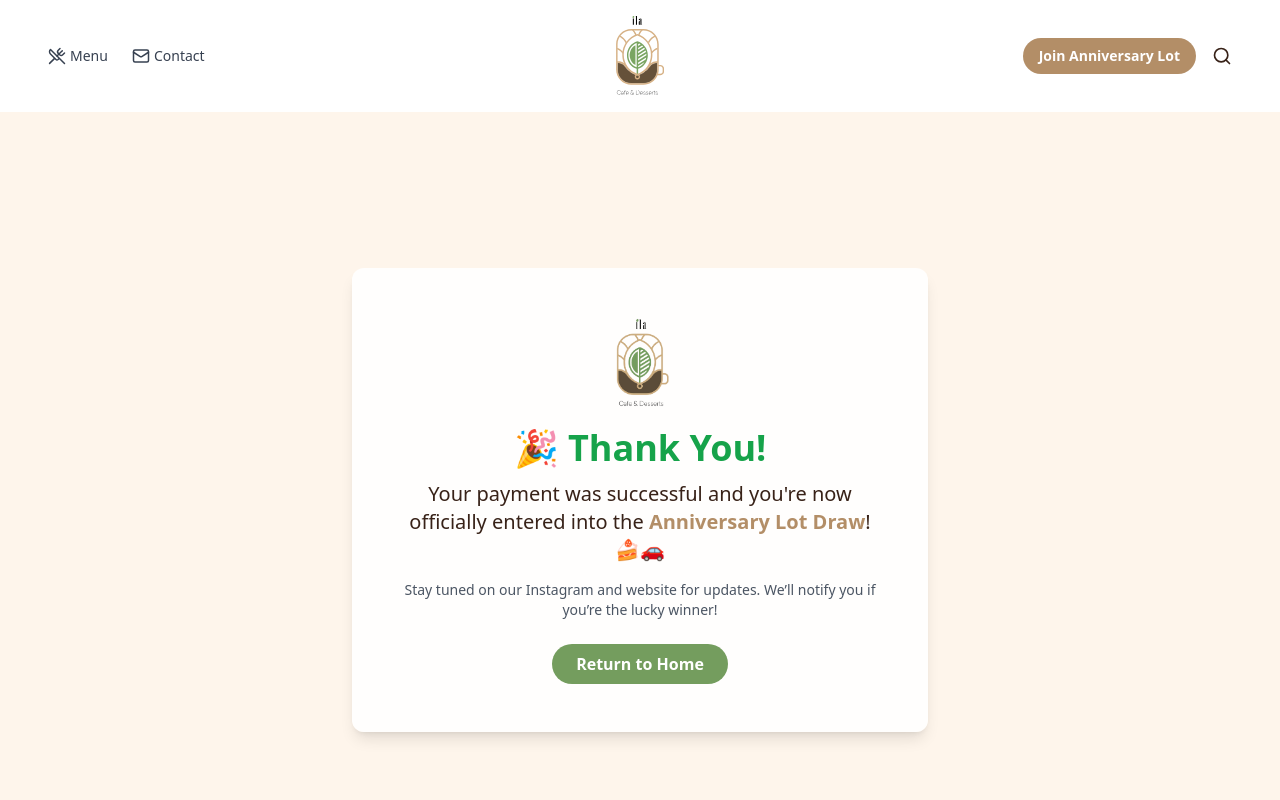
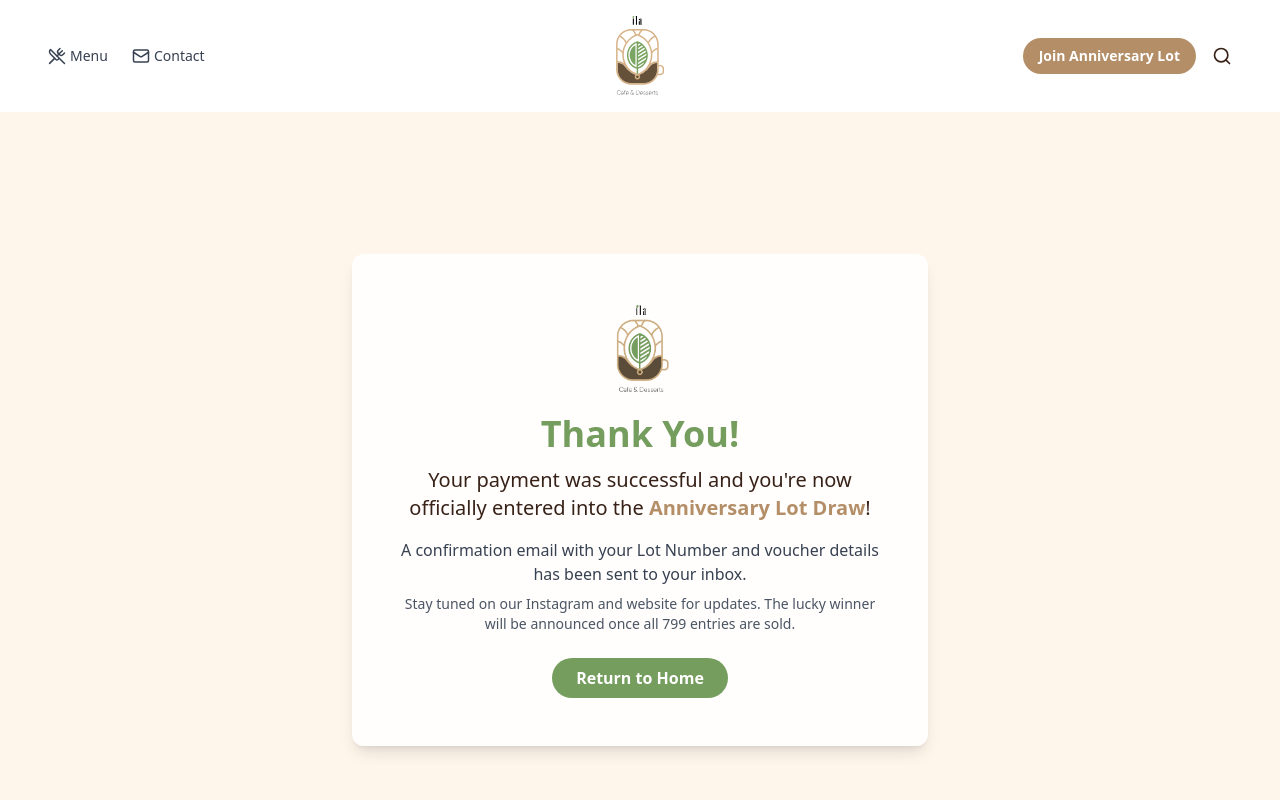
Before and after one commit to shahnavk/ila-cafe-website, a React (Create React App) app: page /anniversary-lot-success in a window 1280 px wide. Shown: the top 800 px of the page. Built offline with nearby package versions, Linux system fonts and the light colour scheme.

Commit message:
design update

```diff
--- a/src/components/Navbar.js
+++ b/src/components/Navbar.js
@@ -28,8 +28,9 @@
               key={label}
               to={path}
               className={({ isActive }) =>
-                `flex items-center gap-1 relative font-medium text-sm after:absolute after:left-0 after:-bottom-1 after:h-[2px] after:transition-all after:duration-300
-                ${isActive ? 'text-cafegreen after:w-full' : 'text-gray-700 after:w-0 hover:after:w-full hover:text-cafegreen'}`
+                `flex items-center gap-1 relative font-medium text-sm
+                 after:absolute after:left-0 after:-bottom-1 after:h-[2px] after:bg-cafebrown after:transition-all after:duration-300
+                 ${isActive ? 'text-cafegreen after:w-full' : 'text-gray-700 after:w-0 hover:after:w-full hover:text-cafegreen'}`
               }
             >
               {icon}
@@ -47,7 +48,7 @@
 
         {/* Desktop Right: CTA + Search */}
         <div className="hidden md:flex items-center gap-4 ml-auto">
-          <Link to="/anniversaryLot" className="bg-cafebrown text-white px-4 py-2 rounded-full text-sm font-semibold hover:bg-opacity-90 transition">
+          <Link to="/anniversaryLot" className="bg-cafebrown text-white px-4 py-2 rounded-full text-sm font-semibold hover:bg-cafegreen transition">
             Join Anniversary Lot
           </Link>
           <button className="hover:text-cafegreen text-textbrown" aria-label="Search">
--- a/src/pages/AnniversaryLotSuccess.js
+++ b/src/pages/AnniversaryLotSuccess.js
@@ -6,17 +6,22 @@
         alt="Ila Cafe Logo"
         className="mx-auto w-16 mb-4"
       />
-      <h1 className="text-3xl sm:text-4xl font-bold text-green-600 mb-3">
-        🎉 Thank You!
+      <h1 className="text-3xl sm:text-4xl font-bold text-cafegreen mb-3">
+        Thank You!
       </h1>
       <p className="text-lg sm:text-xl text-textbrown font-medium">
         Your payment was successful and you're now officially entered into the
-        <strong className="text-cafebrown"> Anniversary Lot Draw</strong>! 🍰🚗
+        <strong className="text-cafebrown"> Anniversary Lot Draw</strong>!
       </p>
-      <p className="text-sm text-gray-600 mt-4">
-        Stay tuned on our Instagram and website for updates. We’ll notify you if
-        you’re the lucky winner!
+
+      <p className="text-base text-gray-700 mt-4">
+        A confirmation email with your Lot Number and voucher details has been sent to your inbox.
       </p>
+
+      <p className="text-sm text-gray-600 mt-2">
+        Stay tuned on our Instagram and website for updates. The lucky winner will be announced once all 799 entries are sold.
+      </p>
+
       <a
         href="/"
         className="inline-block mt-6 bg-cafegreen text-white px-6 py-2 rounded-full font-semibold hover:bg-cafebrown transition"
--- a/src/pages/Menu.js
+++ b/src/pages/Menu.js
@@ -67,7 +67,7 @@
             className={`px-5 py-2 text-sm sm:text-base font-medium rounded-full shadow-sm transition-all ${
               activeTab === category
                 ? 'bg-cafebrown text-white'
-                : 'bg-cafebeige text-textbrown hover:bg-amber-200'
+                : 'bg-cafebeige text-textbrown hover:bg-cafegreen hover:text-white'
             }`}
             onClick={() => setActiveTab(category)}
           >
```
